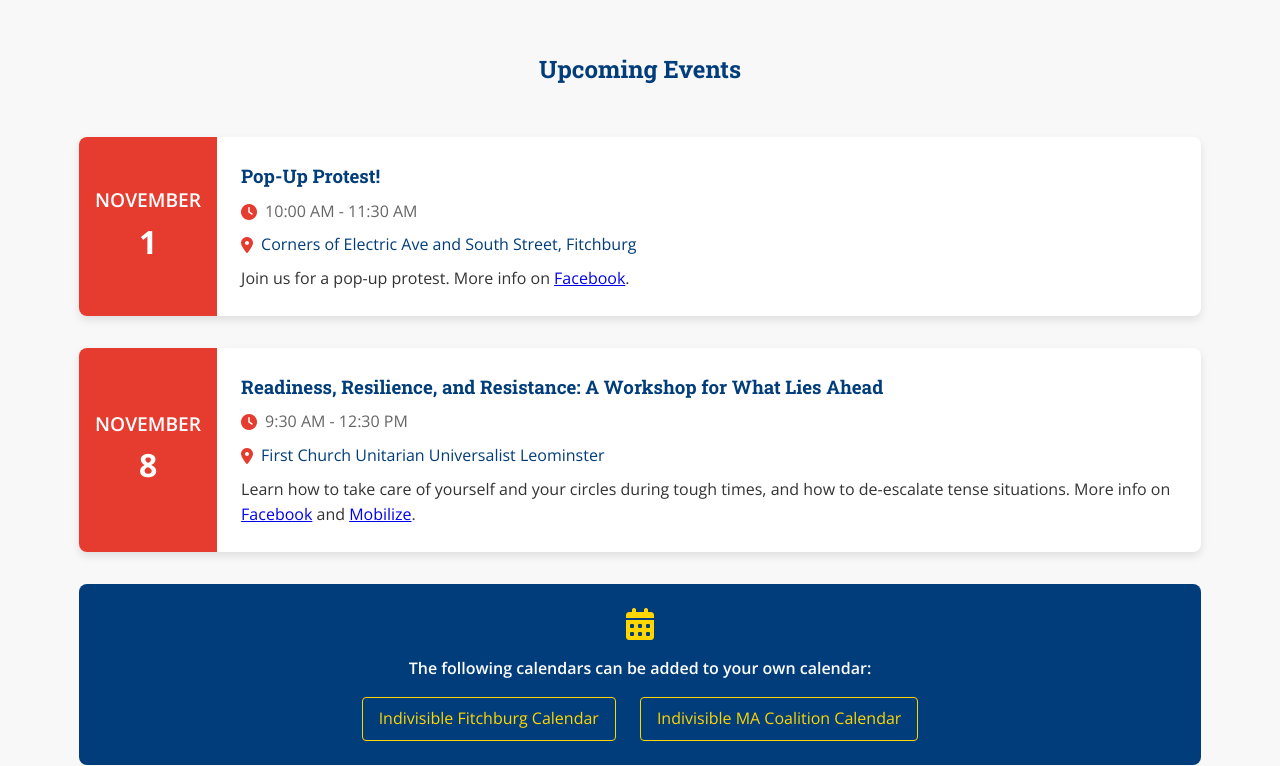
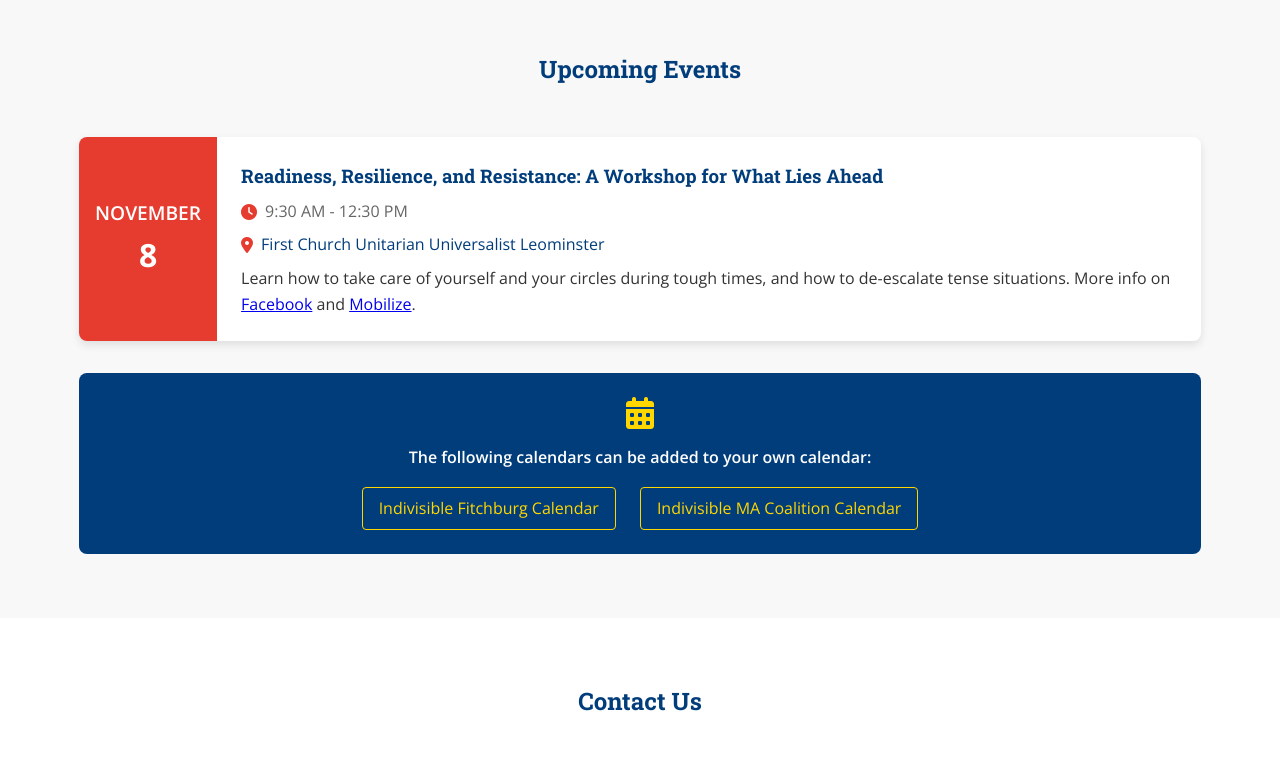
Before and after one commit to corkupine/indivisiblefitchburgma.org, a website: page index.html in a window 1280 px wide. Shown: the part 2500-3266 px from the top of the page. Drawn offline with nearby package versions, Linux system fonts and the light colour scheme.

Commit message:
update events

```diff
--- a/index.html
+++ b/index.html
@@ -100,18 +100,6 @@
                 <div class="event">
                     <div class="event-date">
                         <span class="month">November</span>
-                        <span class="day">1</span>
-                    </div>
-                    <div class="event-details">
-                        <h3>Pop-Up Protest!</h3>
-                        <p class="event-time"><i class="fas fa-clock"></i>10:00 AM - 11:30 AM</p>
-                        <p class="event-location"><i class="fas fa-map-marker-alt"></i> <a href="https://maps.app.goo.gl/tJc7GPEtFvgq4JHB7" target="_blank">Corners of Electric Ave and South Street, Fitchburg</a></p>
-                        <p>Join us for a pop-up protest. More info on <a href="https://www.facebook.com/events/4164030617143132" target="_blank">Facebook</a>.</p>
-                    </div>
-                </div>
-                <div class="event">
-                    <div class="event-date">
-                        <span class="month">November</span>
                         <span class="day">8</span>
                     </div>
                     <div class="event-details">
```
